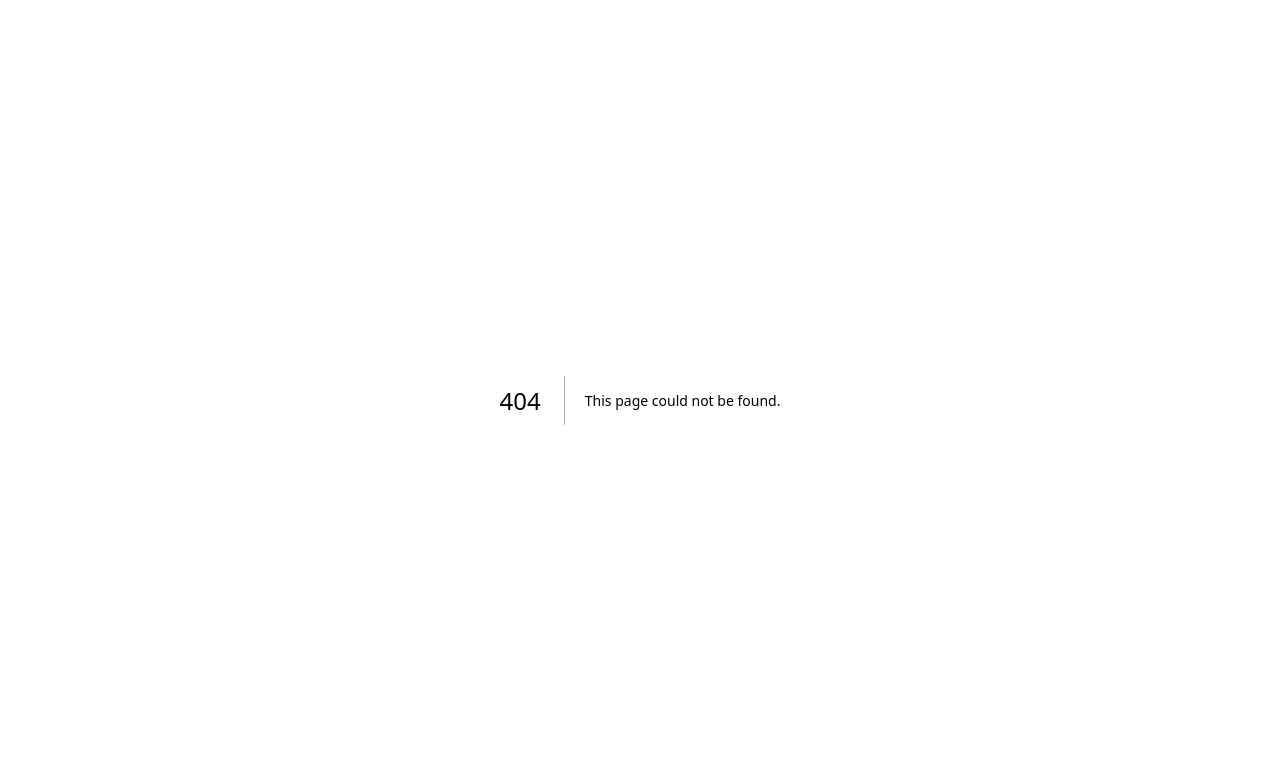
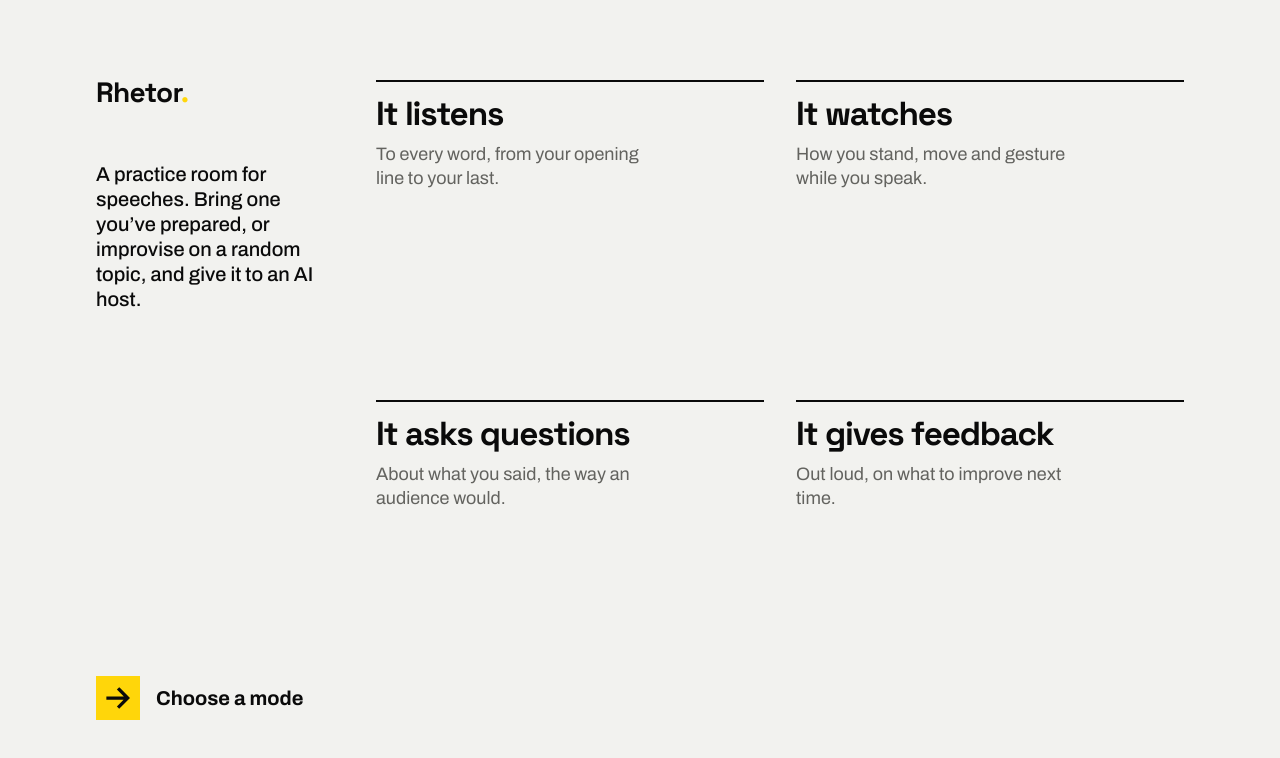
Before and after one commit to kaiyoig/public-speaking-preparation, a Next.js app: page /about in a window 1280 px wide. Before the commit this address had no page. Shown: the top 758 px of the page. Built offline with nearby package versions, Linux system fonts and the light colour scheme.

Commit message:
Move About to its own page
Home pages between Title and Modes only. Both link to /about, and About links back to the Modes. The highlighted arrow moves to its own component so both pages can draw it.

```diff
--- /dev/null
+++ b/app/about/page.tsx
@@ -0,0 +1,59 @@
+import type { Metadata } from "next";
+import Link from "next/link";
+import { Arrow } from "@/components/Arrow";
+import { Wordmark } from "@/components/Wordmark";
+
+export const metadata: Metadata = {
+  title: "About Rhetor.",
+};
+
+/** What the Host does during a Session, in the order the Speaker meets it. */
+const HOST_ROLES = [
+  { title: "It listens", detail: "To every word, from your opening line to your last." },
+  { title: "It watches", detail: "How you stand, move and gesture while you speak." },
+  { title: "It asks questions", detail: "About what you said, the way an audience would." },
+  { title: "It gives feedback", detail: "Out loud, on what to improve next time." },
+];
+
+/**
+ * What the app is in the rail, and the Host's four roles two by two in the content field,
+ * on the same 3 + 9 columns as the Modes panel on Home.
+ */
+export default function AboutPage() {
+  return (
+    <div className="mx-auto grid min-h-screen w-full max-w-[1280px] grid-cols-4 gap-x-6 px-6 max-lg:grid-rows-[auto_auto_1fr_auto] sm:px-12 lg:grid-cols-12 lg:gap-x-8 lg:px-24">
+      {/* On small screens the rail dissolves into the page, so the link can drop below the roles. */}
+      <div className="max-lg:contents lg:sticky lg:top-0 lg:col-span-3 lg:flex lg:h-screen lg:flex-col lg:py-20">
+        <Link
+          href="/"
+          className="col-span-4 block self-start pt-5 text-[1.75rem] font-bold leading-[0.92] tracking-tight font-display hover:text-mute lg:pt-0"
+        >
+          <Wordmark />
+        </Link>
+        <h1 className="sr-only">About Rhetor</h1>
+        <p className="col-span-4 mt-6 max-w-[30ch] text-xl leading-[1.25] font-medium lg:mt-14">
+          A practice room for speeches. Bring one you’ve prepared, or improvise on a random topic, and give it to an
+          AI host.
+        </p>
+        <Link
+          href="/#modes"
+          className="group col-span-4 flex items-center gap-4 self-start pb-6 text-xl font-bold outline-offset-4 max-lg:order-last lg:mt-auto lg:pb-0"
+        >
+          <Arrow className="size-10 p-2 sm:size-11 sm:p-2.5" />
+          Choose a mode
+        </Link>
+      </div>
+
+      <ul className="col-span-4 grid auto-rows-fr grid-cols-2 gap-x-6 py-8 lg:col-span-9 lg:gap-x-8 lg:py-20">
+        {HOST_ROLES.map((role) => (
+          <li key={role.title} className="border-t-2 border-ink pt-4 pb-10 lg:pb-12">
+            <h2 className="text-[clamp(1.5rem,min(2.6vw,5.5vh),2.75rem)] font-bold leading-[0.95] tracking-[-0.035em] font-display">
+              {role.title}
+            </h2>
+            <p className="mt-3 max-w-[28ch] text-base leading-snug text-mute sm:text-lg">{role.detail}</p>
+          </li>
+        ))}
+      </ul>
+    </div>
+  );
+}
--- a/app/globals.css
+++ b/app/globals.css
@@ -85,7 +85,7 @@
     outline-offset: 3px;
   }
 
-  /* Home pages between three full-screen panels itself, so the document must not scroll or pull to refresh. */
+  /* Home pages between its two full-screen panels itself, so the document must not scroll or pull to refresh. */
   html:has([data-pager]) {
     overflow: hidden;
     overscroll-behavior: none;
@@ -143,6 +143,11 @@
   }
 }
 
+/* A text link: underlined, and highlight yellow under the pointer. */
+@utility text-link {
+  @apply font-bold underline decoration-2 underline-offset-4 hover:bg-highlight hover:text-on-highlight;
+}
+
 /* The small red square that means "live". */
 @utility live-mark {
   @apply inline-block size-2.5 shrink-0 bg-signal;
--- a/app/page.tsx
+++ b/app/page.tsx
@@ -1,9 +1,9 @@
 import Link from "next/link";
+import { Arrow } from "@/components/Arrow";
 import { HomePager } from "@/components/HomePager";
 import { Shell } from "@/components/Shell";
 import { SpeechBackdrop } from "@/components/SpeechBackdrop";
 import { TypedName } from "@/components/TypedName";
-import { Wordmark } from "@/components/Wordmark";
 import { IMPROV_TIME_LIMIT_SECONDS, QUESTION_COUNT } from "@/domain/config";
 
 /**
@@ -46,21 +46,13 @@ const MODES: Mode[] = [
   },
 ];
 
-/** What the Host does during a Session, in the order the Speaker meets it. */
-const HOST_ROLES = [
-  { title: "It listens", detail: "To every word, from your opening line to your last." },
-  { title: "It watches", detail: "How you stand, move and gesture while you speak." },
-  { title: "It asks questions", detail: "About what you said, the way an audience would." },
-  { title: "It gives feedback", detail: "Out loud, on what to improve next time." },
-];
-
 export default function Home() {
-  return <HomePager title={<Title />} about={<About />} modes={<Modes />} />;
+  return <HomePager title={<Title />} modes={<Modes />} />;
 }
 
 /**
- * The top panel: the name, centered, with one line on what the app is.
- * Behind both, famous speeches type themselves out.
+ * The top panel: the name, centered, with famous speeches typing themselves out behind it.
+ * About is linked from the top corner.
  */
 function Title() {
   return (
@@ -69,59 +61,26 @@ function Title() {
       <h1 className="relative text-[clamp(3.5rem,min(17vw,26vh),13rem)] font-bold leading-[0.8] tracking-[-0.045em] font-display">
         <TypedName />
       </h1>
+      <Link
+        href="/about"
+        className="text-link absolute top-5 right-6 bg-paper text-lg sm:top-9 sm:right-12 lg:right-24"
+      >
+        About Rhetor
+      </Link>
     </div>
   );
 }
 
-/**
- * The middle panel: what the app is in the rail, and the Host's four roles two by two
- * in the content field. It sits on the same 3 + 9 columns as the Modes panel beneath it.
- */
-function About() {
-  return (
-    <div className="mx-auto grid min-h-full w-full max-w-[1280px] grid-cols-4 gap-x-6 px-6 max-lg:grid-rows-[auto_auto_1fr_auto] sm:px-12 lg:grid-cols-12 lg:gap-x-8 lg:px-24">
-      {/* On small screens the rail dissolves into the page, so the link can drop below the roles. */}
-      <div className="max-lg:contents lg:col-span-3 lg:flex lg:flex-col lg:py-20">
-        <a
-          href="#top"
-          className="col-span-4 block self-start pt-5 text-[1.75rem] font-bold leading-[0.92] tracking-tight font-display hover:text-mute lg:pt-0"
-        >
-          <Wordmark />
-        </a>
-        <h1 className="sr-only">About Rhetor</h1>
-        <p className="col-span-4 mt-6 max-w-[30ch] text-xl leading-[1.25] font-medium lg:mt-14">
-          A practice room for speeches. Bring one you’ve prepared, or improvise on a random topic, and give it to an
-          AI host.
-        </p>
-        <a
-          href="#modes"
-          className="group col-span-4 flex items-center gap-4 self-start pb-6 text-xl font-bold outline-offset-4 max-lg:order-last lg:mt-auto lg:pb-0"
-        >
-          <Arrow className="size-10 rotate-90 p-2 sm:size-11 sm:p-2.5" />
-          Choose a mode
-        </a>
-      </div>
-
-      <ul className="col-span-4 grid auto-rows-fr grid-cols-2 gap-x-6 py-8 lg:col-span-9 lg:gap-x-8 lg:py-20">
-        {HOST_ROLES.map((role) => (
-          <li key={role.title} className="border-t-2 border-ink pt-4 pb-10 lg:pb-12">
-            <h2 className="text-[clamp(1.5rem,min(2.6vw,5.5vh),2.75rem)] font-bold leading-[0.95] tracking-[-0.035em] font-display">
-              {role.title}
-            </h2>
-            <p className="mt-3 max-w-[28ch] text-base leading-snug text-mute sm:text-lg">
-              {role.detail}
-            </p>
-          </li>
-        ))}
-      </ul>
-    </div>
-  );
-}
-
-/** The bottom panel: the two Modes to choose between. */
+/** The bottom panel: the two Modes to choose between, with About linked from the rail. */
 function Modes() {
   return (
-    <Shell>
+    <Shell
+      rail={
+        <Link href="/about" className="text-link self-start text-lg">
+          About Rhetor
+        </Link>
+      }
+    >
       <h1 className="sr-only">Choose a mode</h1>
       <nav aria-label="Modes" className="flex grow flex-col">
         <ul className="grid grow auto-rows-fr">
@@ -175,26 +134,3 @@ function ModeEntry({ mode }: { mode: Mode }) {
     </li>
   );
 }
-
-/**
- * The highlighted arrow that marks where to go. Drawn rather than typed so its stroke
- * can match the headline's weight. The caller sets its size, padding and direction.
- */
-function Arrow({ className }: { className: string }) {
-  return (
-    <svg
-      aria-hidden="true"
-      viewBox="0 0 24 24"
-      fill="none"
-      stroke="currentColor"
-      strokeWidth="3.25"
-      strokeLinecap="square"
-      className={`pointer-events-none shrink-0 overflow-visible bg-highlight text-on-highlight ${className}`}
-    >
-      <path
-        d="M2 12h18M13.2 3.5l8.5 8.5-8.5 8.5"
-        className="group-hover:translate-x-[1.5px] motion-safe:transition-transform motion-safe:duration-150"
-      />
-    </svg>
-  );
-}
--- /dev/null
+++ b/components/Arrow.tsx
@@ -0,0 +1,23 @@
+/**
+ * The highlighted arrow that marks where to go. Drawn rather than typed so its stroke
+ * can match the headline's weight. The caller sets its size, padding and direction.
+ * It nudges right when a `group` around it is hovered.
+ */
+export function Arrow({ className }: { className: string }) {
+  return (
+    <svg
+      aria-hidden="true"
+      viewBox="0 0 24 24"
+      fill="none"
+      stroke="currentColor"
+      strokeWidth="3.25"
+      strokeLinecap="square"
+      className={`pointer-events-none shrink-0 overflow-visible bg-highlight text-on-highlight ${className}`}
+    >
+      <path
+        d="M2 12h18M13.2 3.5l8.5 8.5-8.5 8.5"
+        className="group-hover:translate-x-[1.5px] motion-safe:transition-transform motion-safe:duration-150"
+      />
+    </svg>
+  );
+}
--- a/components/HomePager.tsx
+++ b/components/HomePager.tsx
@@ -3,15 +3,15 @@
 import { createContext, useCallback, useContext, useEffect, useRef, useState, type ReactNode } from "react";
 
 /** The panels, top to bottom. */
-const VIEWS = ["title", "about", "modes"] as const;
+const VIEWS = ["title", "modes"] as const;
 
 type View = (typeof VIEWS)[number];
 
 /** The URL hash each panel is kept under. The Title panel has none: any other hash shows it. */
-const HASHES: Partial<Record<View, string>> = { about: "#about", modes: "#modes" };
+const HASHES: Partial<Record<View, string>> = { modes: "#modes" };
 
 /** How far the stack of panels is shifted up to bring each one on screen. */
-const SHIFT: Record<View, string> = { title: "", about: "-translate-y-1/3", modes: "-translate-y-2/3" };
+const SHIFT: Record<View, string> = { title: "", modes: "-translate-y-1/2" };
 
 /** How long the slide between panels takes. Scroll input is ignored until it has finished. */
 const SLIDE_MS = 600;
@@ -32,15 +32,15 @@ const PanelShowing = createContext(false);
 export const usePanelShowing = () => useContext(PanelShowing);
 
 /**
- * Home as three full-screen panels, Title above About above Modes, with nothing in
- * between: scrolling down slides straight to the next panel, and scrolling up slides
- * straight back to the one before. The view never rests part-way.
+ * Home as two full-screen panels, Title above Modes, with nothing in between:
+ * scrolling down slides straight to Modes, and scrolling up slides straight back
+ * to Title. The view never rests part-way.
  *
  * A panel taller than the screen scrolls inside itself first, and only hands over
  * to its neighbor from its own edge.
  *
- * The showing panel is kept in the URL hash, so links to `#about` and `#modes`
- * change panel, and Back from a Session returns to Modes.
+ * The showing panel is kept in the URL hash, so links to `#modes` change panel,
+ * and Back from a Session returns to Modes.
  */
 export function HomePager(panels: HomePagerProps) {
   const [view, setView] = useState<View>("title");
@@ -179,7 +179,7 @@ export function HomePager(panels: HomePagerProps) {
   return (
     <div ref={containerRef} data-pager className="fixed inset-0 overflow-clip">
       <div
-        className={`h-[300%] ${SHIFT[view]} ${
+        className={`h-[200%] ${SHIFT[view]} ${
           animated ? "motion-safe:transition-transform motion-safe:duration-600 motion-safe:ease-[cubic-bezier(0.7,0,0.2,1)]" : ""
         }`}
       >
@@ -192,7 +192,7 @@ export function HomePager(panels: HomePagerProps) {
             }}
             tabIndex={-1}
             inert={view !== name}
-            className="h-1/3 overflow-y-auto overscroll-contain outline-none"
+            className="h-1/2 overflow-y-auto overscroll-contain outline-none"
           >
             <PanelShowing value={view === name}>{panels[name]}</PanelShowing>
           </div>
```
